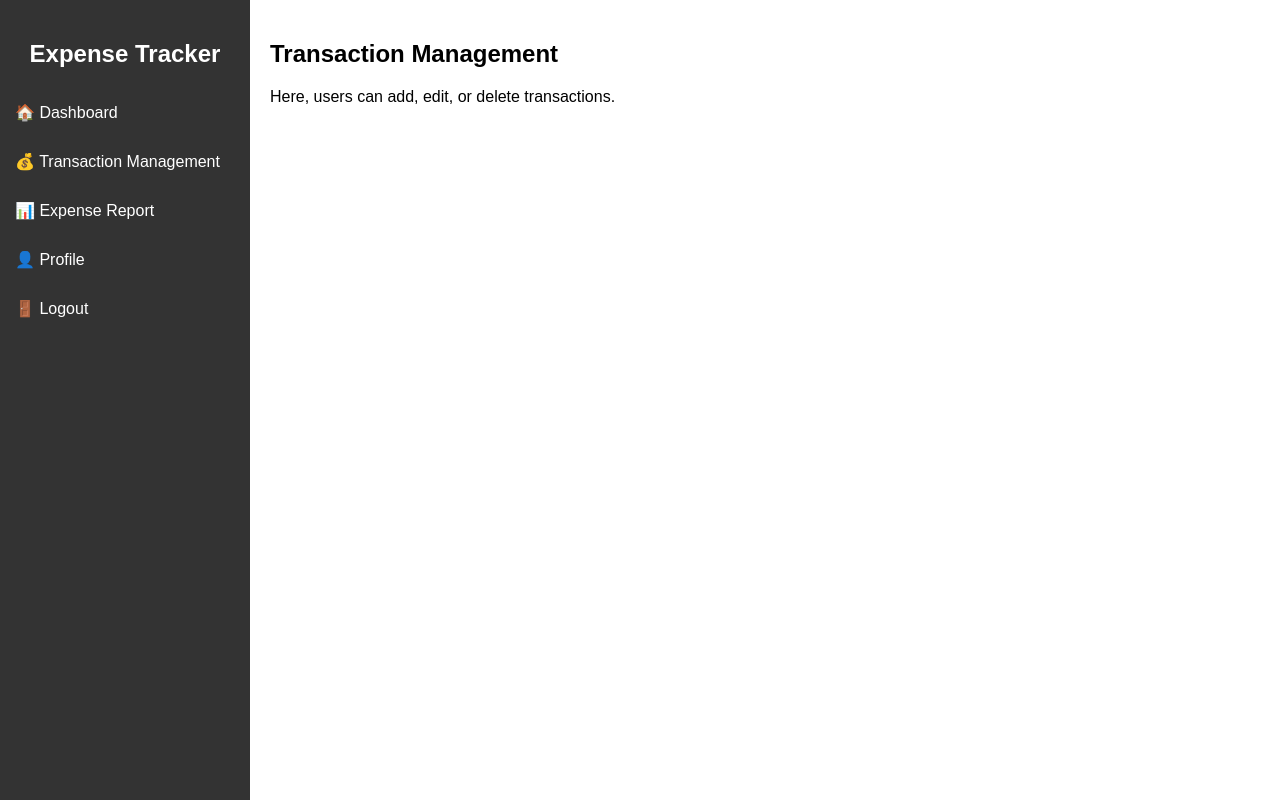
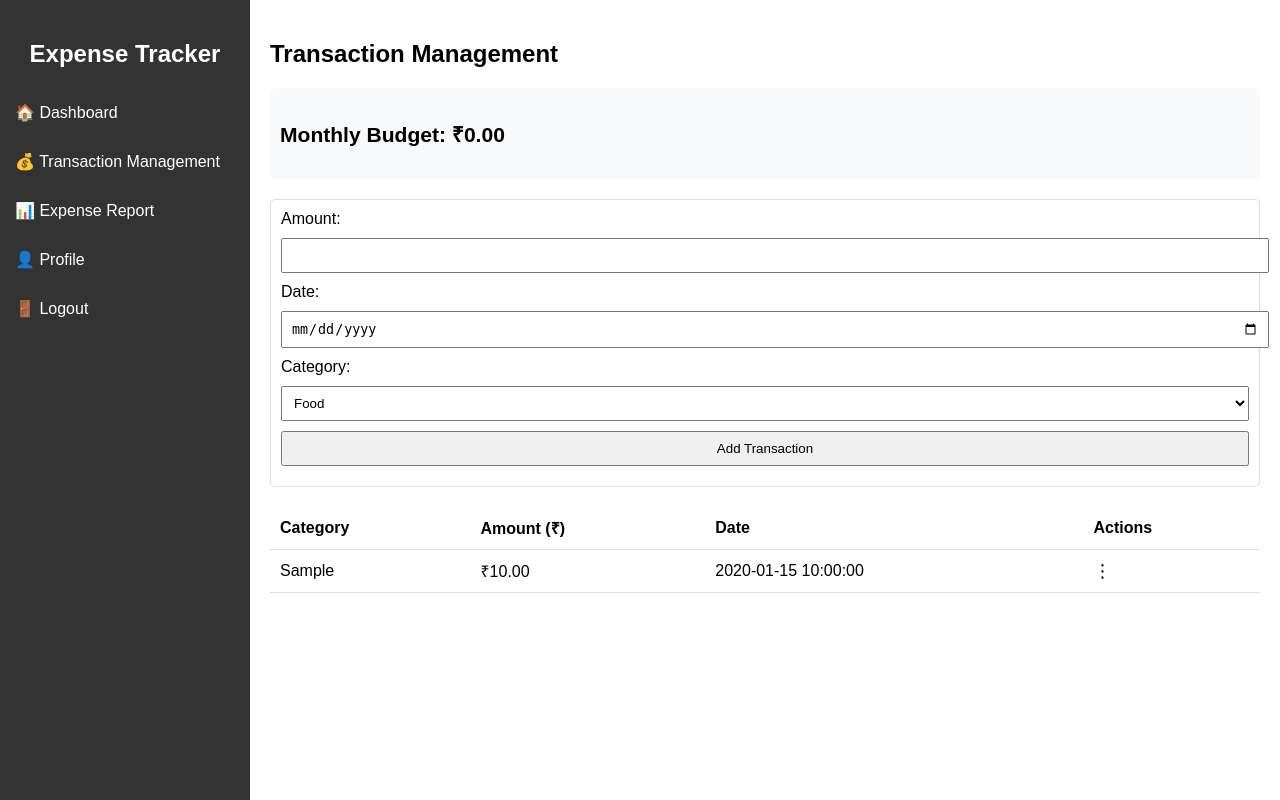
Before and after one commit to Sichana158/ExpenseTracker, a PHP site: page /ExpenseTracker/user/transactions.php in a window 1280 px wide. Run offline with PHP 8.4, Linux system fonts and the light colour scheme; the visitor is signed in with stand-in values (Sample User, id 1); tables that the repository leaves empty or names only in its code hold one stand-in row (values such as "Sample post").

Commit message:
Transaction management updated

```diff
--- /dev/null
+++ b/assets/css/transactions.css
@@ -0,0 +1,58 @@
+body {
+    font-family: Arial, sans-serif;
+}
+
+.content {
+    margin-left: 250px;
+    padding: 20px;
+}
+
+.budget {
+    background: #f8f9fa;
+    padding: 10px;
+    border-radius: 5px;
+    font-size: 18px;
+}
+
+form {
+    margin-top: 20px;
+    padding: 10px;
+    border: 1px solid #ddd;
+    border-radius: 5px;
+}
+
+input, select, button {
+    display: block;
+    width: 100%;
+    margin: 10px 0;
+    padding: 8px;
+}
+
+table {
+    width: 100%;
+    border-collapse: collapse;
+    margin-top: 20px;
+}
+
+th, td {
+    padding: 10px;
+    border-bottom: 1px solid #ddd;
+    text-align: left;
+}
+
+.menu {
+    cursor: pointer;
+    font-size: 18px;
+}
+
+.dropdown {
+    display: none;
+    position: absolute;
+    background: white;
+    border: 1px solid #ccc;
+}
+
+.dropdown button {
+    width: 100%;
+    text-align: left;
+}
--- /dev/null
+++ b/assets/js/transactions.js
@@ -0,0 +1,43 @@
+document.querySelectorAll('.menu').forEach(menu => {
+    menu.addEventListener('click', function () {
+        this.nextElementSibling.style.display = 'block';
+    });
+});
+
+document.querySelectorAll('.edit-btn').forEach(btn => {
+    btn.addEventListener('click', function () {
+        const row = this.closest('tr');
+        document.getElementById('transaction_id').value = row.dataset.id;
+        document.getElementById('amount').value = row.dataset.amount;
+        document.getElementById('date').value = row.dataset.date;
+        document.getElementById('category').value = row.dataset.category;
+    });
+});
+
+document.querySelectorAll('.delete-btn').forEach(btn => {
+    btn.addEventListener('click', function () {
+        if (confirm("Are you sure you want to delete this transaction?")) {
+            const id = this.closest('tr').dataset.id;
+            fetch('../auth/transaction_process.php', {
+                method: 'POST',
+                headers: { 'Content-Type': 'application/x-www-form-urlencoded' },
+                body: new URLSearchParams({ transaction_id: id, delete: true })
+            })
+            .then(response => response.text()) // Read as text first
+            .then(text => {
+                console.log("Raw Response:", text); // Debugging
+                return JSON.parse(text); // Convert to JSON
+            })
+            .then(data => {
+                console.log("Parsed JSON:", data);
+                if (data.status === "success") {
+                    console.log("Transaction deleted successfully!");
+                    location.reload();
+                } else {
+                    console.error("Error deleting transaction:", data.message);
+                }
+            })
+            .catch(error => console.error("Fetch error:", error));
+        }
+    });
+});
--- a/includes/navbar.php
+++ b/includes/navbar.php
@@ -1,10 +1,10 @@
-<?php
+<!-- <?php
 session_start();
 if (!isset($_SESSION['user_id'])) {
     header("Location: ../public/login.php");
     exit;
 }
-?>
+?> -->
 <!DOCTYPE html>
 <html lang="en">
 <head>
--- a/user/transactions.php
+++ b/user/transactions.php
@@ -1,5 +1,105 @@
+<?php
+session_start();
+if (!isset($_SESSION['user_id'])) {
+    header("Location: ../public/login.php");
+    exit;
+}
+include '../config/database.php';
+
+// Fetch user's budget (if applicable, modify based on your DB structure)
+$user_id = $_SESSION['user_id'];
+$budget_query = $conn->prepare("SELECT budget FROM users WHERE id = ?");
+$budget_query->bind_param("i", $user_id);
+$budget_query->execute();
+$budget_result = $budget_query->get_result();
+$budget_row = $budget_result->fetch_assoc();
+$budget = $budget_row['budget'] ?? 0;
+
+// Fetch transactions
+$transactions_query = $conn->prepare("SELECT id, category, amount, transaction_date FROM transactions WHERE user_id = ?");
+$transactions_query->bind_param("i", $user_id);
+$transactions_query->execute();
+$transactions_result = $transactions_query->get_result();
+?>
 <?php include '../includes/navbar.php'; ?>
+<!DOCTYPE html>
+<html lang="en">
+<head>
+    <title>Transaction Management</title>
+    <link rel="stylesheet" href="../assets/css/transactions.css">
+
+</head>
+<body>
 <div class="content">
     <h2>Transaction Management</h2>
-    <p>Here, users can add, edit, or delete transactions.</p>
+
+    <!-- Budget Display -->
+    <div class="budget">
+        <h3>Monthly Budget: ₹<?php echo number_format($budget, 2); ?></h3>
+    </div>
+
+    <!-- Expense Form -->
+    <form id="transactionForm" action="../auth/transaction_process.php" method="POST">
+        <label>Amount:</label>
+        <input type="number" id="amount" name="amount" required>
+
+        <label>Date:</label>
+        <input type="date" id="date" name="date" required>
+
+        <label>Category:</label>
+        <select id="category" name="category" required>
+            <option value="Food">Food</option>
+            <option value="Travel">Travel</option>
+            <option value="Accessories">Accessories</option>
+            <option value="Groceries">Groceries</option>
+            <option value="Clothes">Clothes</option>
+            <option value="Medicines">Medicines</option>
+            <option value="Rent">Rent</option>
+            <option value="Bill & Recharge">Bill & Recharge</option>
+            <option value="Others">Others</option>
+        </select>
+
+        <input type="hidden" id="transaction_id" name="transaction_id">
+
+        <button type="submit">Add Transaction</button>
+    </form>
+
+    <!-- Transactions Table -->
+    <table>
+        <thead>
+            <tr>
+                <th>Category</th>
+                <th>Amount (₹)</th>
+                <th>Date</th>
+                <th>Actions</th>
+            </tr>
+        </thead>
+        <tbody id="transactionList">
+    <?php if ($transactions_result->num_rows > 0): ?>
+        <?php while ($row = $transactions_result->fetch_assoc()): ?>
+            <tr data-id="<?php echo $row['id']; ?>" data-category="<?php echo $row['category']; ?>" data-amount="<?php echo $row['amount']; ?>" data-date="<?php echo $row['transaction_date']; ?>">
+                <td><?php echo $row['category']; ?></td>
+                <td>₹<?php echo number_format($row['amount'], 2); ?></td>
+                <td><?php echo $row['transaction_date']; ?></td>
+                <td>
+                    <span class="menu">⋮</span>
+                    <div class="dropdown">
+                        <button class="edit-btn">Edit</button>
+                        <button class="delete-btn">Delete</button>
+                    </div>
+                </td>
+            </tr>
+        <?php endwhile; ?>
+    <?php else: ?>
+        <tr>
+            <td colspan="4" style="text-align: center;">No transactions found</td>
+        </tr>
+    <?php endif; ?>
+</tbody>
+
+    </table>
 </div>
+
+<script src="../assets/js/transactions.js"></script>
+</body>
+</html>
```
Also changed, not shown: auth/transaction_process.php (added, +74 -0 lines).
